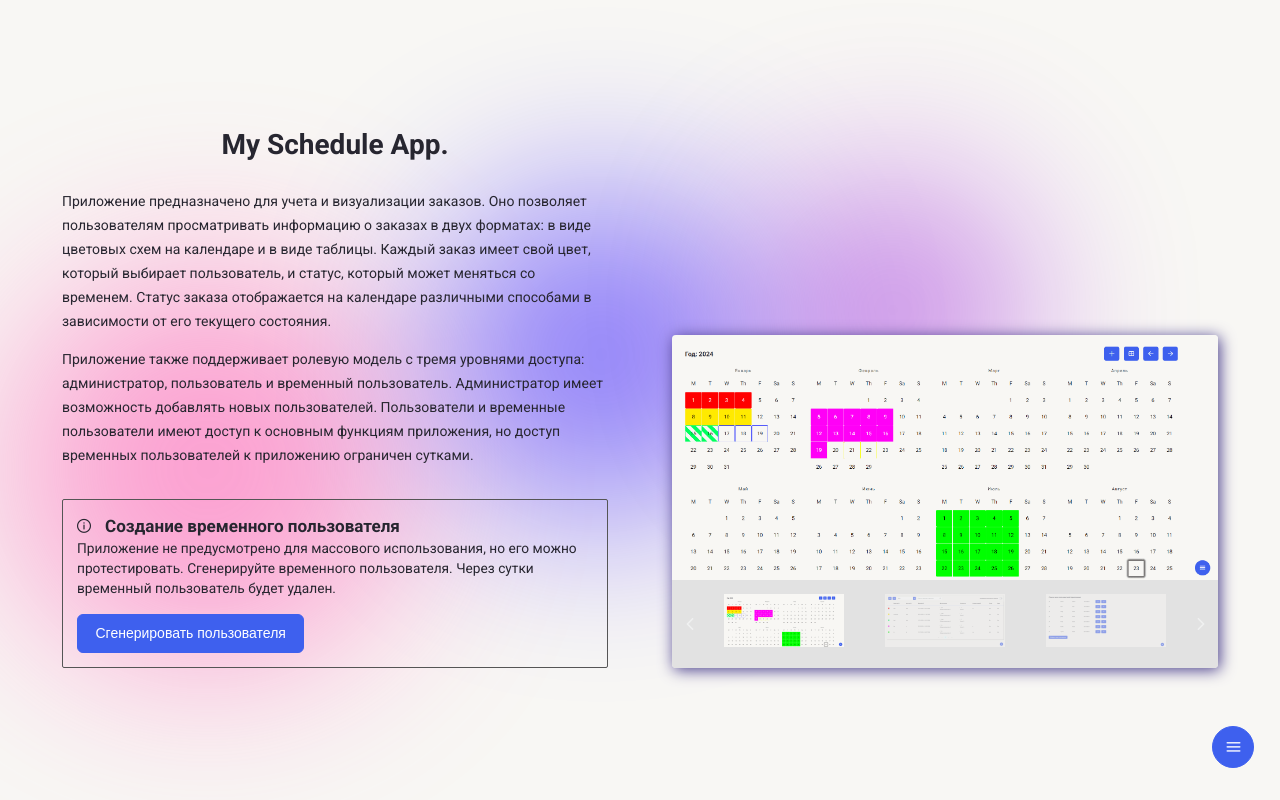
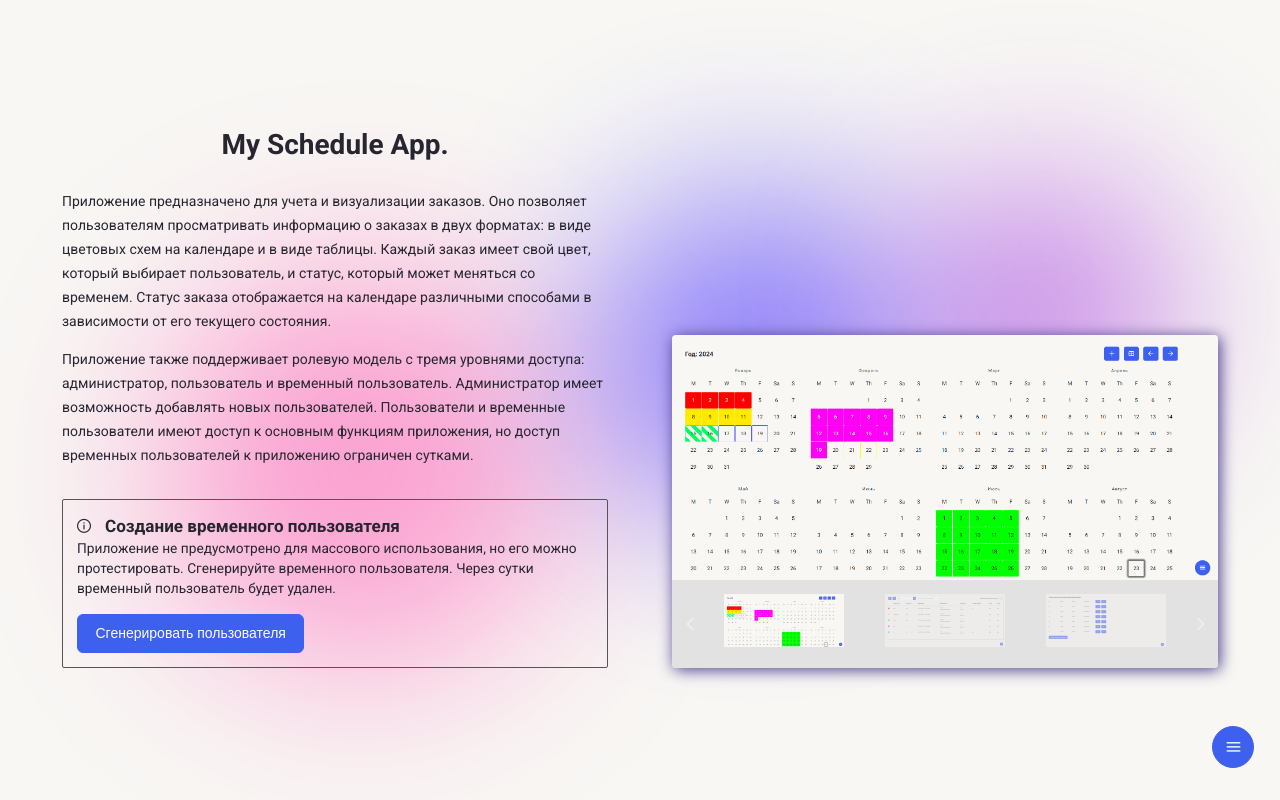
Before and after one commit to PotapenkoVadim/my-schedule, a Next.js app: page /about in a window 1280 px wide. Built offline with nearby package versions, Linux system fonts and the light colour scheme; a web font is replaced by a local one.

Commit message:
fix: shapes in safari

```diff
--- a/src/app/about/page.module.scss
+++ b/src/app/about/page.module.scss
@@ -7,7 +7,7 @@
 
   display: flex;
   align-items: center;
-  justify-content: flex-start;
+  justify-content: center;
   min-height: 100vh;
   min-width: 100vw;
   overflow: hidden;
--- a/src/components/shapes-background/shapes-background.module.scss
+++ b/src/components/shapes-background/shapes-background.module.scss
@@ -10,6 +10,8 @@
     position: relative;
     opacity: .5;
     filter: blur(90px);
+    filter: blur(90px);
+    transform: translate3d(0, 0, 0);
 
     &_one {
       width: 400px;
```
